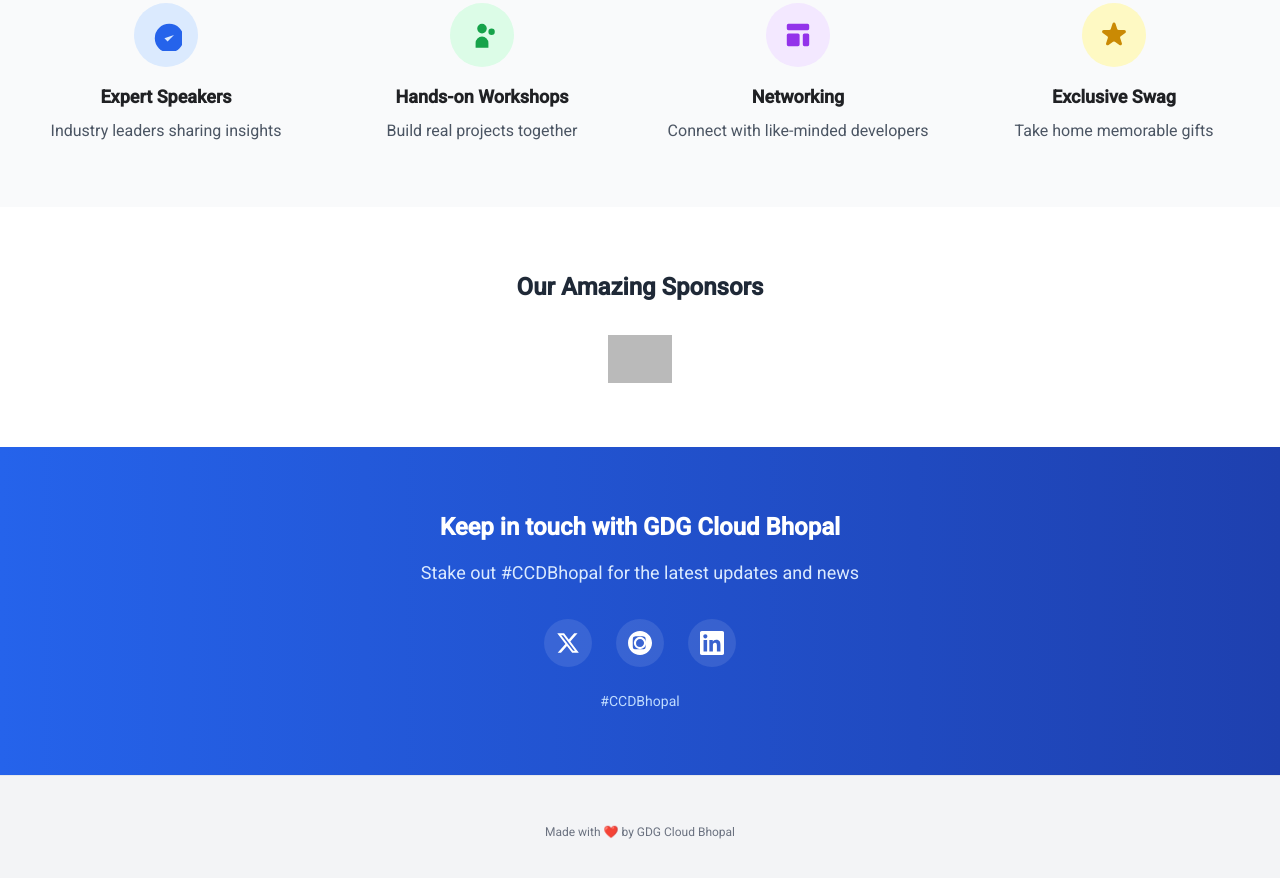
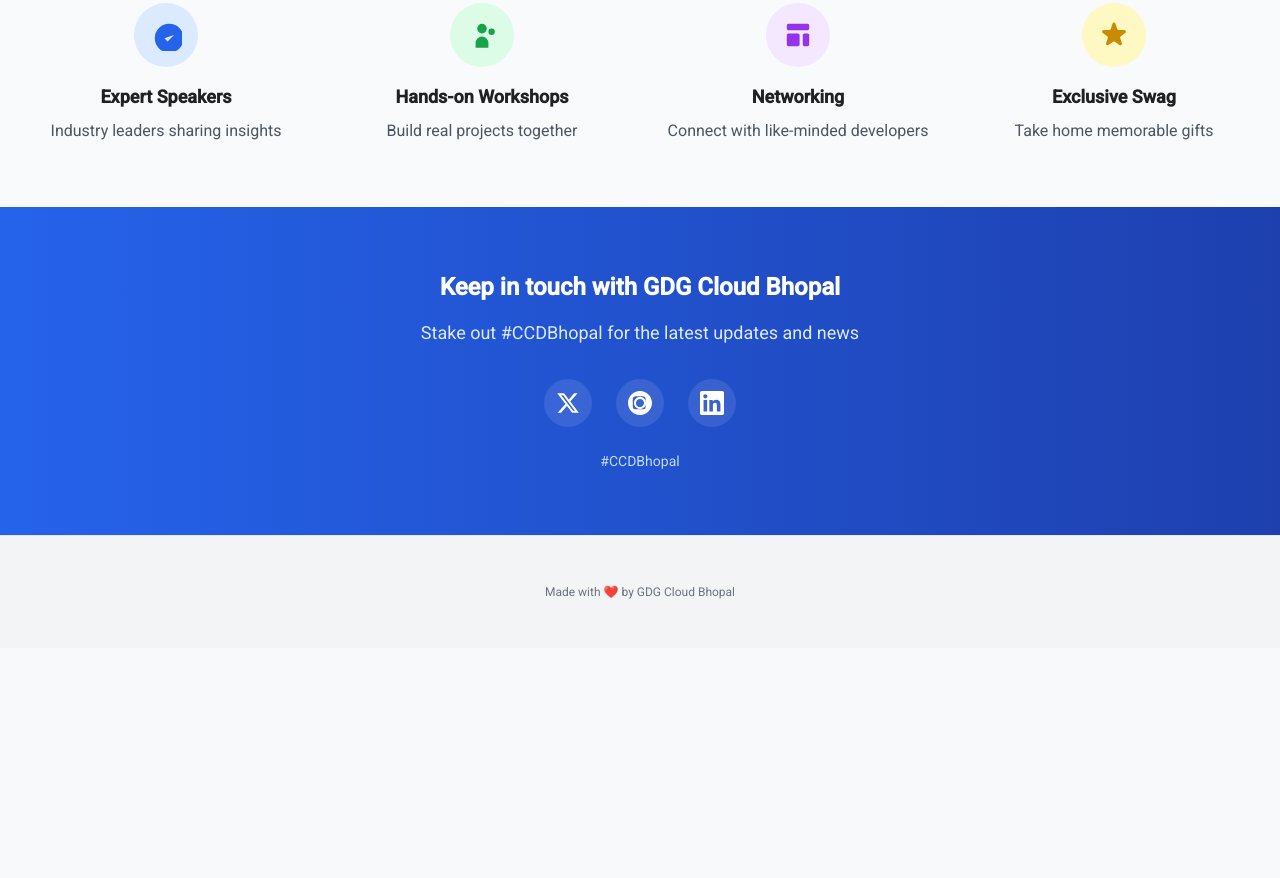
Before and after one commit to shivammishra2122/CCDBhopal25website, a plain HTML site: page registration.html in a window 1280 px wide. Shown: the part 2248-3126 px from the top of the page. After the commit the page ends 2896 px from the top, so only its background shows below. Drawn offline with nearby package versions, Linux system fonts and the light colour scheme; grey boxes are pictures that could not be loaded; a web font is replaced by a local one.

```diff
--- a/data.js
+++ b/data.js
@@ -5,7 +5,7 @@
 const websiteData = {
   "event": {
     "name": "Cloud Community Day Bhopal 2025",
-    "date": "August 2, 2025",
+    "date": "August 3, 2025",
     "venue": "TBD, Bhopal",
     "venueAddress": "Shymala Hills, Jahangirabad, Bhopal, Madhya Pradesh 462002",
     "venueMapUrl": "https://www.google.com/maps/dir/?api=1&destination=Minto+Hall+Bhopal"
--- a/registration.html
+++ b/registration.html
@@ -191,16 +191,6 @@
             </div>
         </section>
 
-        <!-- Sponsors Section -->
-        <section class="py-16 bg-white">
-            <div class="container mx-auto px-6 text-center">
-                <h3 class="text-2xl font-bold text-gray-800 mb-8">Our Amazing Sponsors</h3>
-                <div class="flex flex-wrap justify-center items-center gap-8 opacity-70 hover:opacity-100 transition-opacity">
-                    <img src="https://www.gstatic.com/marketing-cms/assets/images/c5/3a/200414104c669203c62270f7884f/google-wordmarks-2x.webp=n-w200-h64-fcrop64=1,00000000ffffffff-rw" alt="Google" class="h-12" loading="lazy">
-                </div>
-            </div>
-        </section>
-
         <!-- Stay Connected Section -->
         <section class="py-16 bg-gradient-to-r from-blue-600 to-blue-800 text-white">
             <div class="container mx-auto px-6 text-center">
```
